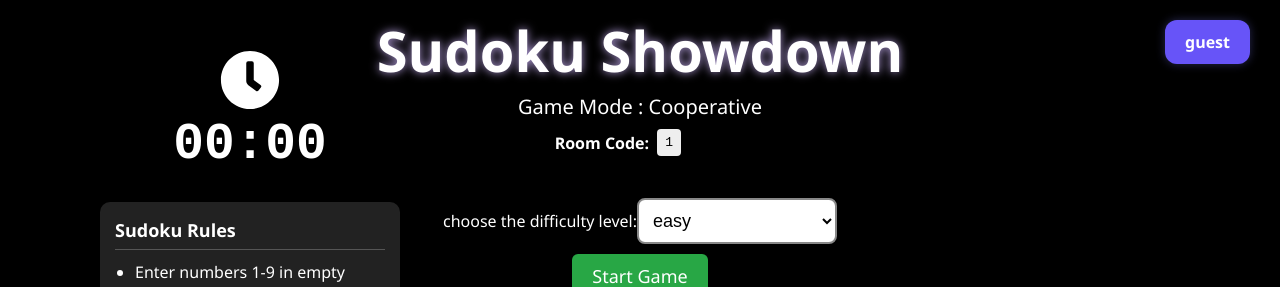
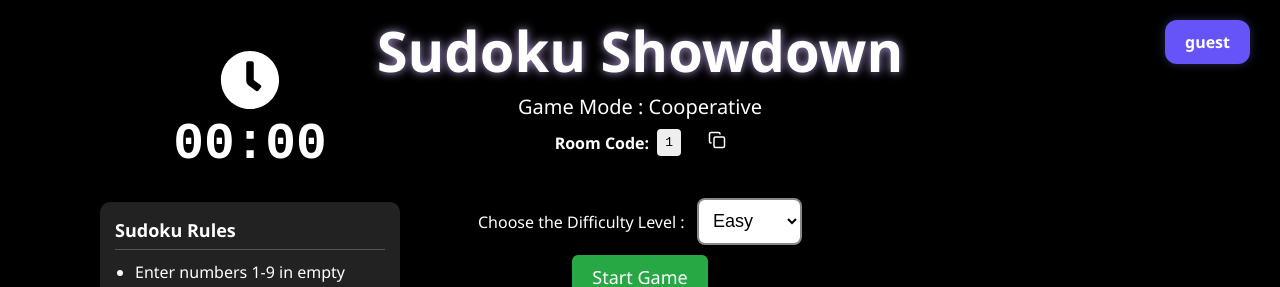
Before and after one commit to ypavanr/Sudoku-Showdown-Project, a React (Vite) app in the folder frontend/: page /room/cooperative/1 in a window 1280 px wide. Shown: the top 287 px of the page. Built offline with nearby package versions, Linux system fonts and the light colour scheme; no server answers.

Commit message:
Styling part 3

```diff
--- a/frontend/src/Competitive.jsx
+++ b/frontend/src/Competitive.jsx
@@ -222,9 +222,9 @@ socket.on('update-difficulty',(newDifficulty)=>{
       <br></br>
       {showStartButton&&isHost&&(<form>
         <label htmlFor="dropdown">
-          Choose the Difficulty Level:
+          Choose the Difficulty Level :&nbsp;&nbsp;
         </label>
-        <select style={{width:"110px",height:"47px"}}
+        <select style={{width:"105px",height:"47px"}}
   id="dropdown"
   value={selectedLevel}
   onChange={(e) => {
@@ -235,18 +235,18 @@ socket.on('update-difficulty',(newDifficulty)=>{
   }}
   className="mode-select"
 >
-  <option value="easy">easy</option>
-  <option value="medium">medium</option>
-  <option value="hard">hard</option>
+  <option value="easy">Easy</option>
+  <option value="medium">Medium</option>
+  <option value="hard">Hard</option>
 </select>
       </form>)}
-      {!isHost&&puzzle.length==0&&(<h5>Time duration set by Host: {duration} minutes</h5>)}
-      {!isHost&&puzzle.length==0&&(<h5>difficulty level set by Host: {selectedLevel} </h5>)}
+      {!isHost&&puzzle.length==0&&(<h5>Time duration set by Host : {duration} minutes</h5>)}
+      {!isHost&&puzzle.length==0&&(<h5>Difficulty level set by Host : {selectedLevel} </h5>)}
       <br></br>
      {showStartButton&&isHost&&(<button className="start-game" onClick={handleStartGame}  >
         Start Game
       </button>)}
-      {!showStartButton&&(<h5>difficulty level: {selectedLevel}</h5>)}
+      {!showStartButton&&(<h5>Difficulty Level : {selectedLevel}</h5>)}
       <div className="sudoku-grid">
         {puzzle.length > 0 &&
           puzzle.map((row, rIdx) => (
@@ -310,11 +310,7 @@ socket.on('update-difficulty',(newDifficulty)=>{
       </div>
        <div className="finished-list">
   <h3>✔️ Players Finished :</h3>
-  <ul>
-    {finishedPlayers.map((p, idx) => (
-      <li key={idx}>{p.name}: {p.points} points</li>
-    ))}
-  </ul>
+  {finishedPlayers.map((p, idx) => (<li key={idx}>{p.name}: {p.points} points</li> ))}
 </div>
 
         <div>
@@ -322,11 +318,9 @@ socket.on('update-difficulty',(newDifficulty)=>{
   <div className="modal-overlay">
     <div className="modal-content leaderboard-modal">
       <h2>🏆 Leaderboard</h2>
-      <ol>
         {leaderboard.map(({ playerId, score, name }, idx) => (
-          <li key={idx}>{name} : {score} points</li>
+          <li key={idx}>{idx+1} . {name} : {score} points</li>
         ))}
-      </ol>
       <button onClick={() => setShowLeaderboard(false)}>Close</button>
     </div>
   </div>
--- a/frontend/src/Cooperative.jsx
+++ b/frontend/src/Cooperative.jsx
@@ -128,17 +128,14 @@ export default function Cooperative() {
       <Username/>
     <div className="sudoku-container">
       <h1 className="Game">Sudoku Showdown</h1>
-
       <p>Game Mode : Cooperative</p>
-
       <CopyButton/>
-
       <br></br>
       {showStartButton&&isHost&&(<form>
         <label htmlFor="dropdown">
-          choose the difficulty level:
+          Choose the Difficulty Level : &nbsp;&nbsp;
         </label>
-        <select
+        <select style={{width:"105px",height:"47px"}}
   id="dropdown"
   value={selectedLevel}
   onChange={(e) => {
@@ -149,16 +146,16 @@ export default function Cooperative() {
   }}
   className="mode-select"
 >
-  <option value="easy">easy</option>
-  <option value="medium">medium</option>
-  <option value="hard">hard</option>
+  <option value="easy">Easy</option>
+  <option value="medium">Medium</option>
+  <option value="hard">Hard</option>
 </select>
       </form>)}
-      {!isHost&&puzzle.length==0&&(<h5>difficulty level set by Host: {selectedLevel} </h5>)}
+      {!isHost&&puzzle.length==0&&(<h5>Difficulty Level set by Host : {selectedLevel} </h5>)}
      {showStartButton&&isHost&&(<button className="start-game" onClick={handleStartGame}  >
         Start Game
       </button>)}
-      {!showStartButton&&(<h5>difficulty level: {selectedLevel}</h5>)}
+      {!showStartButton&&(<h5>Difficulty Level : {selectedLevel}</h5>)}
       <div className="sudoku-grid">
         {puzzle.length > 0 &&
           puzzle.map((row, rIdx) => (
--- a/frontend/src/CopyButton.jsx
+++ b/frontend/src/CopyButton.jsx
@@ -24,7 +24,7 @@ const [copyMessage, setCopyMessage] = useState(false);
       <span style={{ fontFamily: "monospace", background: "#eee", padding: "4px 8px", borderRadius: "4px" , color:"black"}}>
         {roomId}
       </span>
-      <button onClick={handleCopy} style={{ background: "none", border: "none", cursor: "pointer" }} title="Copy">
+      <button onClick={handleCopy} style={{ background: "none", border: "none", cursor: "pointer",color:"white"}} title="Copy">
         <Copy size={18} />
       </button>
       {copyMessage && <h6 style={{ color: "green" }}>Room code copied!</h6>}
--- a/frontend/src/sudoku.css
+++ b/frontend/src/sudoku.css
@@ -37,6 +37,7 @@ p{font-size: 20px;
   padding: 10px;
   border-radius: 10px;
   box-shadow: 0 0 10px #333;
+  caret-color: black;
 }
 
 .sudoku-row {
@@ -53,6 +54,10 @@ p{font-size: 20px;
   outline: none;
   background-color: white;
   transition: background-color 0.3s ease;
+}
+
+.sudoku-input:hover{
+  background-color: #d0d0d0;
 }
 
 .sudoku-input.border-right {
```
